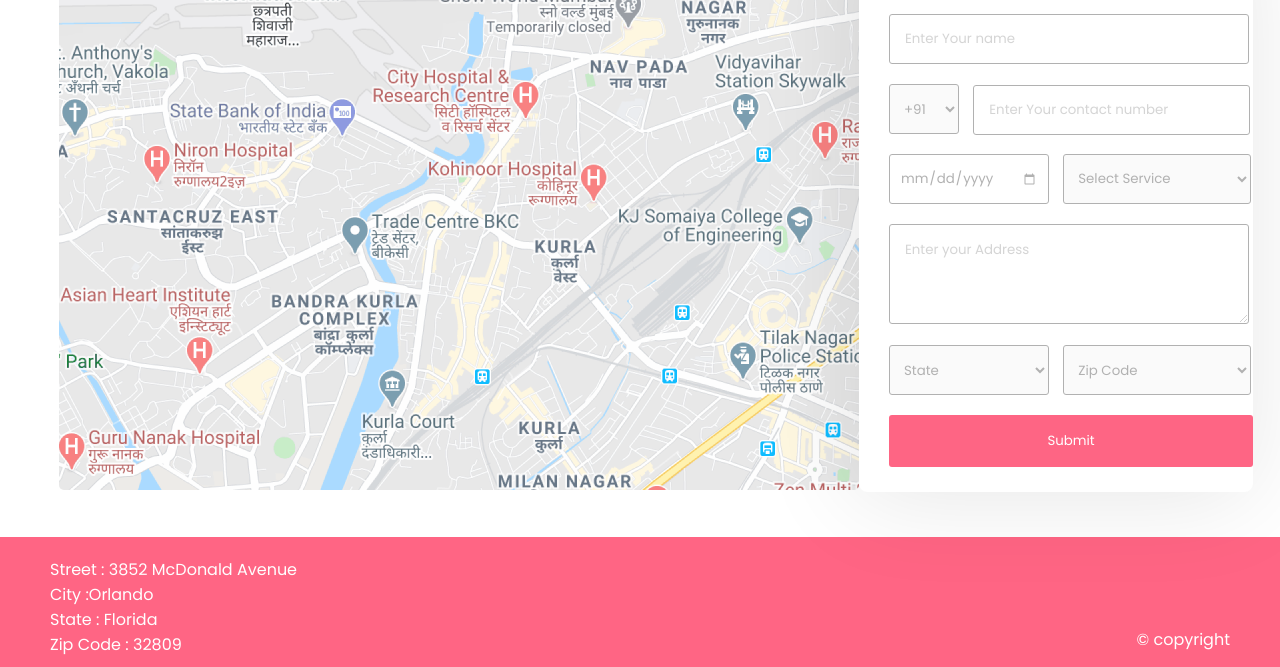
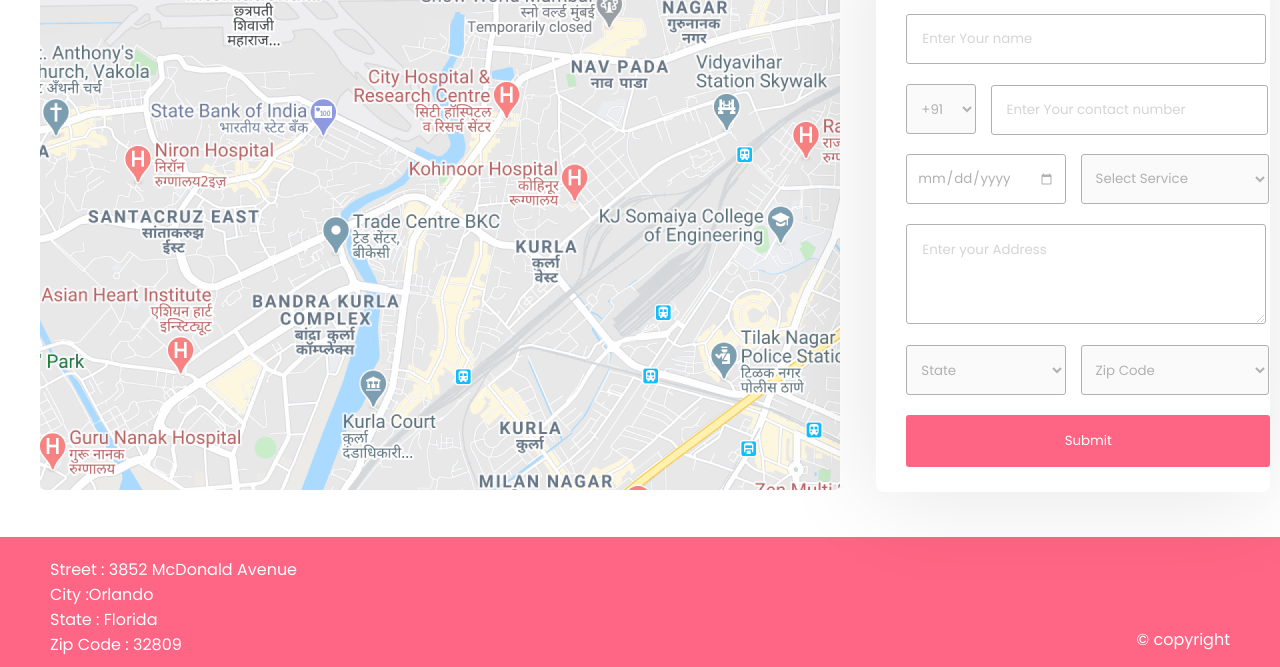
Before and after one commit to icodern/uniclean.github.io, a plain HTML site: page book/book.html in a window 1280 px wide. Shown: the part 172-839 px from the top of the page. Drawn offline with Linux system fonts and the light colour scheme.

Commit message:
Update style.css

```diff
--- a/book/style.css
+++ b/book/style.css
@@ -60,8 +60,7 @@
 
 .content{
     display: flex;
-    justify-content: space-between;
-    justify-items: center;
+    justify-content: center;
     padding: 29px;
     padding-bottom: 0px;
     margin-top: -1%;
@@ -87,6 +86,7 @@
     background: #FFFFFF;
     box-shadow: -4px 4px 100px rgba(0, 0, 0, 0.1);
     border-radius: 8.6px;
+    margin-left: 3%;
 }
 
 
```
